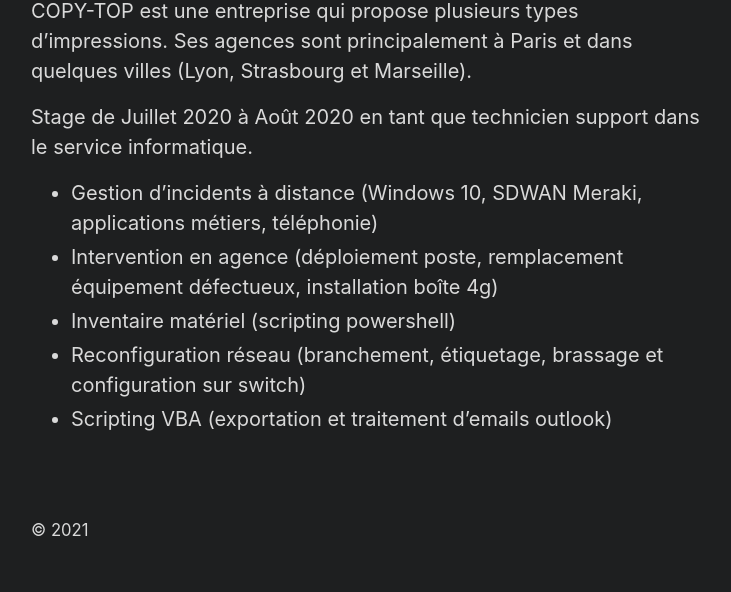
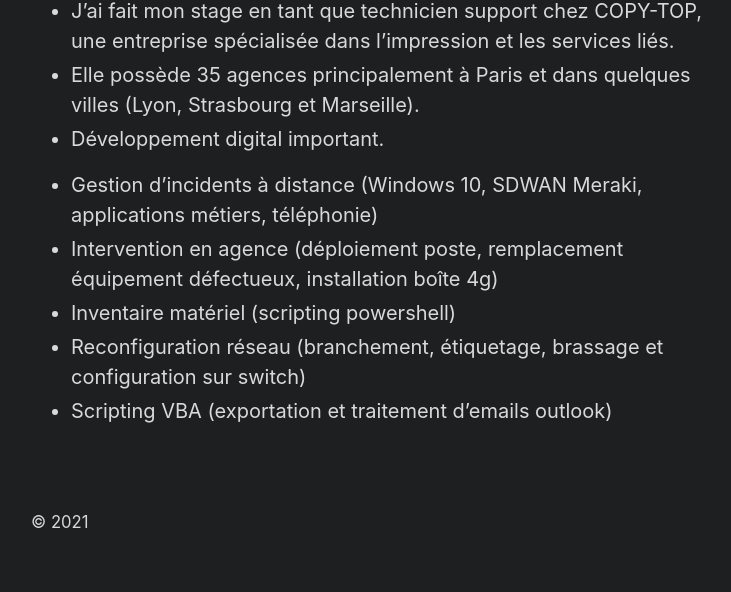
Before and after one commit to arthur-nechab/portfolio, a Jekyll site: the page built from stage.md, in a window 1280 px wide. Shown: the part 543-1135 px from the top of the page, without its empty margins (273-1004 px from the left). Built offline with Jekyll 4.4.1, drawn with Linux system fonts in a browser that asks for light colours.

Commit message:
Update stage.md

```diff
--- a/stage.md
+++ b/stage.md
@@ -6,9 +6,11 @@
 
 ![copytop](https://i.imgur.com/lSnvyPV.png)
 
-COPY-TOP est une entreprise qui propose plusieurs types d'impressions. Ses agences sont principalement à Paris et dans quelques villes (Lyon, Strasbourg et Marseille).
+- J'ai fait mon stage en tant que technicien support chez COPY-TOP, une entreprise spécialisée dans l'impression et les services liés.
+- Elle possède 35 agences principalement à Paris et dans quelques villes (Lyon, Strasbourg et Marseille).
+- Développement digital important.
 
-Stage de Juillet 2020 à Août 2020 en tant que technicien support dans le service informatique.
+
 
 - Gestion d’incidents à distance (Windows 10, SDWAN Meraki, applications métiers, téléphonie)
 - Intervention en agence (déploiement poste, remplacement équipement défectueux, installation boîte 4g)
```
